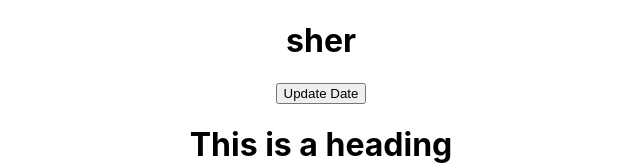
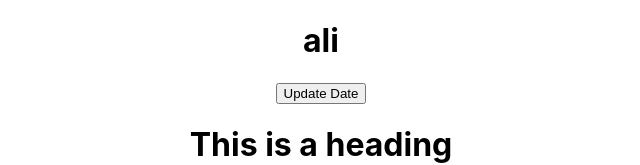
Before and after one commit to zamiasha/Learning-react-, a React (Create React App) app: page / in a window 1280 px wide. Shown: the top 165 px of the page, without its empty margins (319-959 px from the left). Built offline with nearby package versions, Linux system fonts and the light colour scheme.

Commit message:
functional states  and  create  button update the data on click with state

```diff
--- a/src/App.jsx
+++ b/src/App.jsx
@@ -1,13 +1,19 @@
+import {useState} from 'react';
 import logo from './logo.svg';
 import './App.css';
 import User from './components/User';
 
 function App() {
 
+    const [data, setData]=useState("ali")
+    function updateData() {
+        setData("zaman")
+    }
+    console.warn("__________________");
     return (
         <div className="App">
-        <h1> sher </h1>
-        <button>Update Date</button>
+        <h1>{data} </h1>
+        <button onClick={updateData}>Update Date</button>
         <User />
 
        </div>
```
